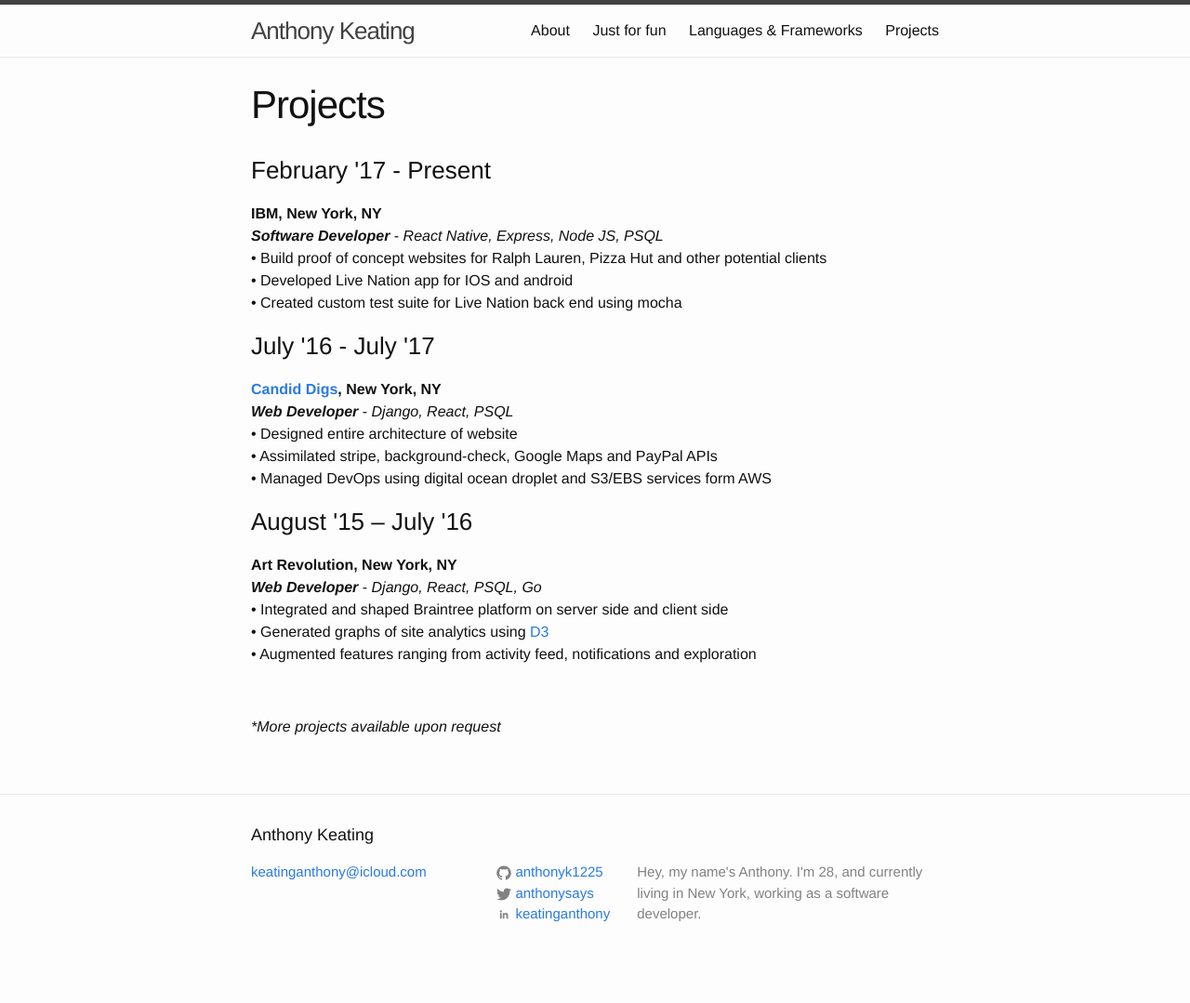
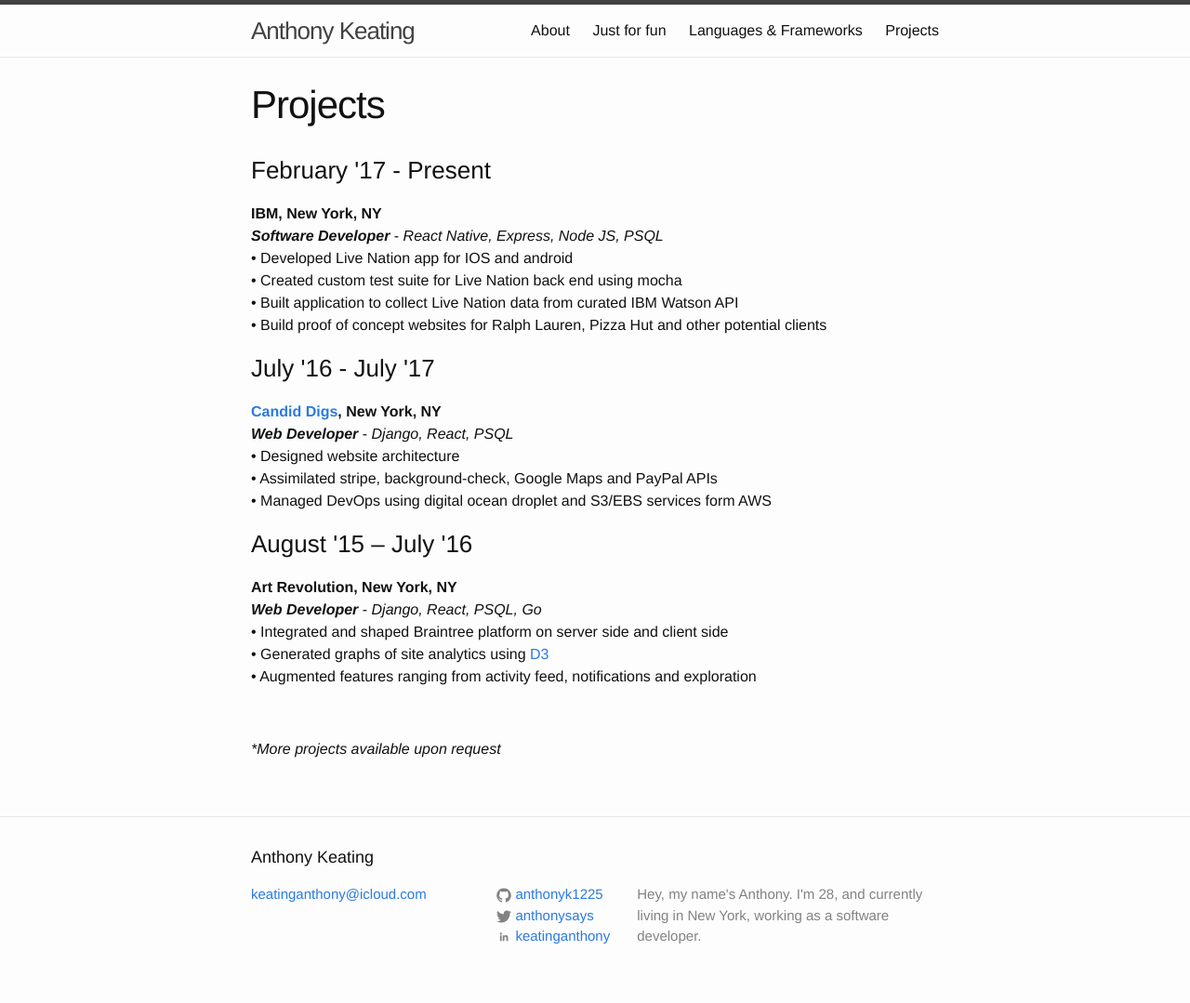
Before and after one commit to anthonyk1225/anthonyk1225.github.io, a Jekyll site: the page built from projects.md, in a window 1280 px wide. Shown: the whole page at 93% size. Built offline with Jekyll 4.4.1, drawn with Linux system fonts in a browser that asks for light colours; a script that is not in the unit is left out; before the commit the page ends 1055 px from its top, so only the background shows below that.

Commit message:
update proj

```diff
--- a/projects.md
+++ b/projects.md
@@ -10,12 +10,13 @@
 <br>
 <b><i>Software Developer</i></b>  - <i>React Native, Express, Node JS, PSQL</i>
 <br>
-•	Build proof of concept websites for Ralph Lauren, Pizza Hut and other potential clients
-<br>
 •	Developed Live Nation app for IOS and android
 <br>
 •	Created custom test suite for Live Nation back end using mocha
-
+<br>
+•	Built application to collect Live Nation data from curated IBM Watson API
+<br>
+•	Build proof of concept websites for Ralph Lauren, Pizza Hut and other potential clients
 
 
 <h3>July '16 - July '17</h3>
@@ -23,7 +24,7 @@
 <br>
 <b><i>Web Developer</i></b> - <i>Django, React, PSQL</i>
 <br>
-•	Designed entire architecture of website
+•	Designed website architecture
 <br>
 •	Assimilated stripe, background-check, Google Maps and PayPal APIs
 <br>
```
